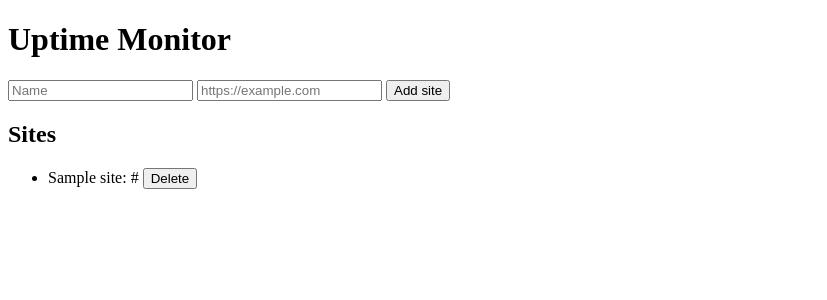
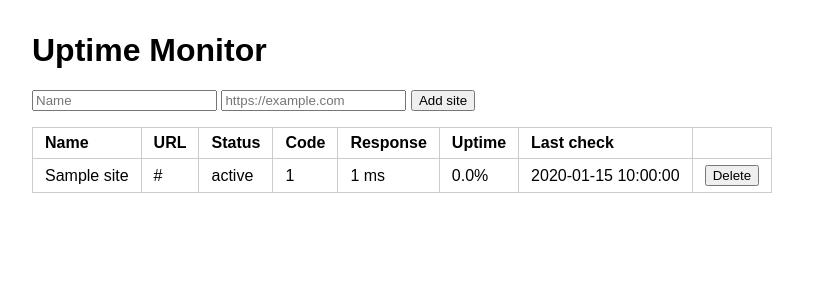
Before and after one commit to adithyashen0y/UpTime-Monitor, a Flask app: page / in a window 1280 px wide. Shown: the top 300 px of the page, without its empty margins (0-827 px from the left). Run offline with Flask 3, Linux system fonts and the light colour scheme; tables that the repository leaves empty hold one stand-in row (values such as "Sample post").

Commit message:
Show latest status and uptime on dashboard

```diff
--- a/web/app.py
+++ b/web/app.py
@@ -21,12 +21,30 @@ def init_db():
                 url  TEXT NOT NULL
             )
         """)
+        conn.execute("""
+            CREATE TABLE IF NOT EXISTS checks (
+                id               INTEGER PRIMARY KEY AUTOINCREMENT,
+                site_id          INTEGER NOT NULL,
+                status           TEXT NOT NULL,
+                status_code      INTEGER,
+                response_time_ms INTEGER,
+                checked_at       TIMESTAMP DEFAULT CURRENT_TIMESTAMP
+            )
+        """)
 
 
 @app.route("/")
 def home():
     with get_db() as conn:
-        sites = conn.execute("SELECT * FROM sites").fetchall()
+        sites = conn.execute("""
+            SELECT s.id, s.name, s.url,
+                   c.status, c.status_code, c.response_time_ms, c.checked_at,
+                   (SELECT ROUND(100.0 * SUM(CASE WHEN status = 'UP' THEN 1 ELSE 0 END) / COUNT(*), 1)
+                      FROM checks WHERE site_id = s.id) AS uptime
+            FROM sites s
+            LEFT JOIN checks c
+              ON c.id = (SELECT MAX(id) FROM checks WHERE site_id = s.id)
+        """).fetchall()
     return render_template("index.html", sites=sites)
 
 
@@ -42,6 +60,7 @@ def add_site():
 @app.route("/delete/<int:site_id>", methods=["POST"])
 def delete_site(site_id):
     with get_db() as conn:
+        conn.execute("DELETE FROM checks WHERE site_id = ?", (site_id,))
         conn.execute("DELETE FROM sites WHERE id = ?", (site_id,))
     return redirect("/")
 
--- a/web/templates/index.html
+++ b/web/templates/index.html
@@ -2,6 +2,15 @@
 <html>
 <head>
   <title>Uptime Monitor</title>
+  <meta http-equiv="refresh" content="30">
+  <style>
+    body { font-family: sans-serif; margin: 2rem; }
+    table { border-collapse: collapse; margin-top: 1rem; }
+    th, td { border: 1px solid #ccc; padding: 6px 12px; text-align: left; }
+    .UP { color: green; font-weight: bold; }
+    .DOWN { color: red; font-weight: bold; }
+    .PENDING { color: gray; }
+  </style>
 </head>
 <body>
   <h1>Uptime Monitor</h1>
@@ -12,18 +21,29 @@
     <button type="submit">Add site</button>
   </form>
 
-  <h2>Sites</h2>
-  <ul>
+  <table>
+    <tr>
+      <th>Name</th><th>URL</th><th>Status</th><th>Code</th>
+      <th>Response</th><th>Uptime</th><th>Last check</th><th></th>
+    </tr>
     {% for site in sites %}
-      <li>
-        {{ site.name }}: {{ site.url }}
-        <form action="/delete/{{ site.id }}" method="post" style="display:inline">
-          <button type="submit">Delete</button>
-        </form>
-      </li>
+      <tr>
+        <td>{{ site.name }}</td>
+        <td>{{ site.url }}</td>
+        <td class="{{ site.status or 'PENDING' }}">{{ site.status or 'PENDING' }}</td>
+        <td>{{ site.status_code or '-' }}</td>
+        <td>{% if site.response_time_ms %}{{ site.response_time_ms }} ms{% else %}-{% endif %}</td>
+        <td>{% if site.uptime is not none %}{{ site.uptime }}%{% else %}-{% endif %}</td>
+        <td>{{ site.checked_at or '-' }}</td>
+        <td>
+          <form action="/delete/{{ site.id }}" method="post">
+            <button type="submit">Delete</button>
+          </form>
+        </td>
+      </tr>
     {% else %}
-      <li>No sites yet.</li>
+      <tr><td colspan="8">No sites yet.</td></tr>
     {% endfor %}
-  </ul>
+  </table>
 </body>
 </html>
```
